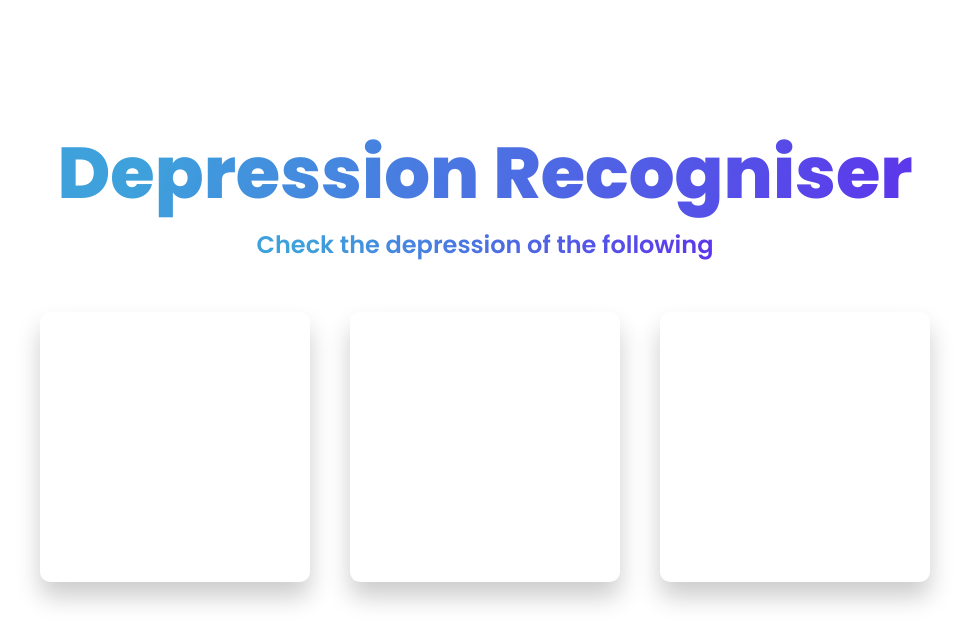
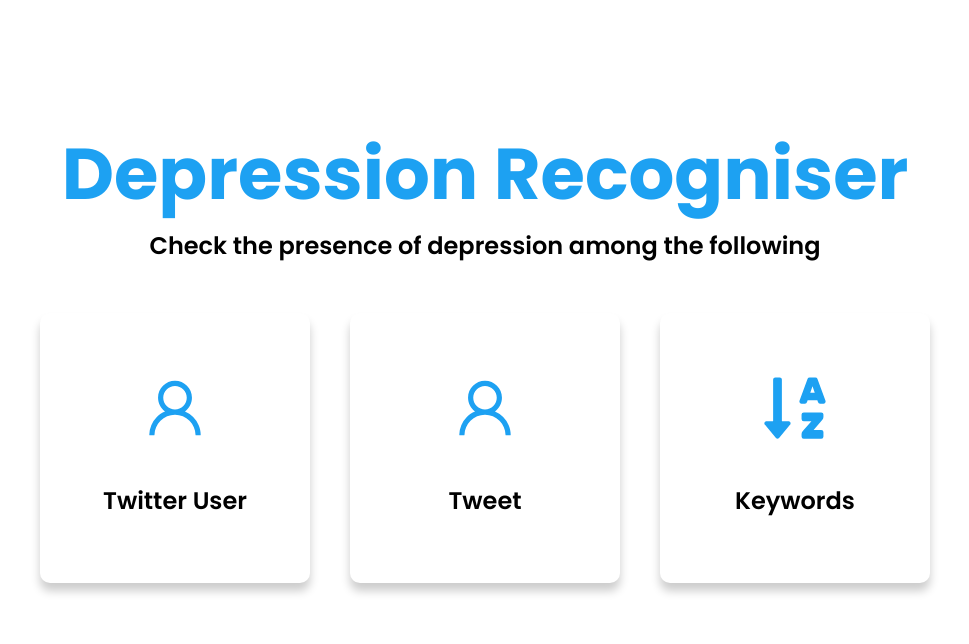
Before and after one commit to adarshajit/Depression-Recognizer-for-Twitter, a React (Create React App) app in the folder frontend/: page / in a window 1280 px wide. Shown: the top 644 px of the page, without its empty margins (155-1124 px from the left). Built offline with nearby package versions, Linux system fonts and the light colour scheme.

Commit message:
icons and data added to cards

```diff
--- a/frontend/src/pages/Home/homeElements.js
+++ b/frontend/src/pages/Home/homeElements.js
@@ -1,13 +1,13 @@
 import styled from "styled-components";
+import { AiOutlineUser as User } from "react-icons/ai";
+import { FaSortAlphaDown as Keywords } from "react-icons/fa";
+import { Link } from "react-router-dom";
 
 export const HomeWrapper = styled.div`
-  display: grid;
-  place-items: center;
-  height: 700px;
-  width: 100%;
+  margin-top: 120px;
 
   @media screen and (max-width: 768px) {
-    height: 1000px;
+    margin-top: 150px;
   }
 `;
 
@@ -19,17 +19,9 @@ export const H1 = styled.h1`
   align-self: center;
 
   font-size: 55px;
-  font-weight: 800;
+  font-weight: 700;
   font-size: 72px;
-
-  background: linear-gradient(
-    109.6deg,
-    rgba(62, 161, 219, 1) 11.2%,
-    rgba(93, 52, 236, 1) 100.2%
-  );
-
-  -webkit-background-clip: text;
-  -webkit-text-fill-color: transparent;
+  color: #1da1f2;
 
   @media screen and (max-width: 768px) {
     font-size: 30px;
@@ -43,18 +35,9 @@ export const P = styled.p`
   font-weight: 600;
   text-align: center;
   margin-bottom: 50px;
-  background: linear-gradient(
-    109.6deg,
-    rgba(62, 161, 219, 1) 11.2%,
-    rgba(93, 52, 236, 1) 100.2%
-  );
-  -webkit-background-clip: text;
-  -webkit-text-fill-color: transparent;
 
   @media screen and (max-width: 768px) {
     font-size: 18px;
-    white-space: nowrap;
-    margin-bottom: 20px;
   }
 `;
 
@@ -73,17 +56,64 @@ export const Box = styled.div`
   height: 270px;
   background-color: #fff;
   border-radius: 10px;
-  box-shadow: 0 15px 25px rgba(0, 0, 0, 0.2);
+  box-shadow: 0 8px 10px rgba(0, 0, 0, 0.2);
 
   &:hover {
     cursor: pointer;
-    transform: scale(1.03);
-    transition: all 0.3s ease-in-out;
-    box-shadow: 0 35px 45px rgba(0, 0, 0, 0.2);
+    border: 3px solid #1da1f2;
   }
 
   @media screen and (max-width: 768px) {
-    width: 201px;
-    height: 201px;
+    width: 280px;
+    height: 110px;
   }
 `;
+
+export const BoxItems = styled.div`
+  display: flex;
+  flex-direction: column;
+  align-self: center;
+
+  @media screen and (max-width: 768px) {
+    flex-direction: row;
+  }
+`;
+
+export const UserIcon = styled(User)`
+  margin: 60px 0 40px 0;
+  align-self: center;
+  font-size: 70px;
+  fill: #1da1f2;
+
+  @media screen and (max-width: 768px) {
+    margin: 30px 10px 0 40px;
+    font-size: 50px;
+  }
+`;
+
+export const KeyIcon = styled(Keywords)`
+  margin: 60px 0 40px 0;
+  align-self: center;
+  font-size: 70px;
+  fill: #1da1f2;
+
+  @media screen and (max-width: 768px) {
+    margin: 30px 10px 0 40px;
+    font-size: 50px;
+  }
+`;
+
+export const Text = styled.p`
+  font-size: 24px;
+  font-weight: 600;
+  align-self: center;
+  @media screen and (max-width: 768px) {
+    margin: 25px 0 0 30px;
+    font-size: 18px;
+  }
+`;
+
+export const LinkB = styled(Link)`
+  text-decoration: none;
+  color: #000;
+`;
--- a/frontend/src/pages/Home/index.js
+++ b/frontend/src/pages/Home/index.js
@@ -1,5 +1,5 @@
 import React from "react";
-import { Link } from "react-router-dom";
+
 import {
   H1,
   P,
@@ -7,20 +7,41 @@ import {
   HomeContainer,
   BoxGrid,
   Box,
+  BoxItems,
+  Text,
+  UserIcon,
+  LinkB,
+  KeyIcon,
 } from "./homeElements";
+
 const Home = () => {
   return (
     <>
       <HomeWrapper>
         <HomeContainer>
           <H1>Depression Recogniser</H1>
-          <P>Check the depression of the following</P>
+          <P>Check the presence of depression among the following</P>
           <BoxGrid>
-            <Link to="/user">
-              <Box></Box>
-            </Link>
-            <Box></Box>
-            <Box></Box>
+            <LinkB to="/user">
+              <Box>
+                <BoxItems>
+                  <UserIcon />
+                  <Text>Twitter User</Text>
+                </BoxItems>
+              </Box>
+            </LinkB>
+            <Box>
+              <BoxItems>
+                <UserIcon />
+                <Text>Tweet</Text>
+              </BoxItems>
+            </Box>
+            <Box>
+              <BoxItems>
+                <KeyIcon />
+                <Text>Keywords</Text>
+              </BoxItems>
+            </Box>
           </BoxGrid>
         </HomeContainer>
       </HomeWrapper>
```
Also changed, not shown: frontend/src/assets/wallpaper.png (added).
